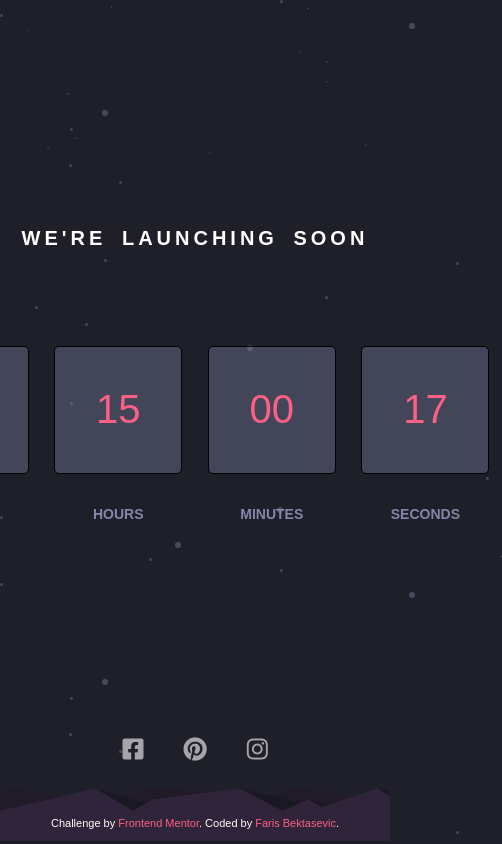
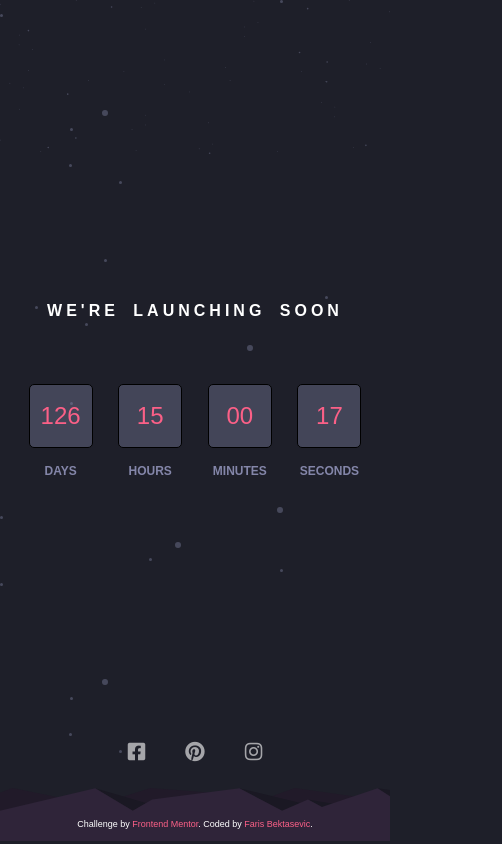
Before and after one commit to FarisBektasevic/countdown-timer, a plain HTML site: page index.html in a window 390 px wide. Shown: the whole page, 502 px wide, since content can reach past the window. Drawn offline with Linux system fonts and the light colour scheme.

Commit message:
litle js change and responsive design

```diff
--- a/index.html
+++ b/index.html
@@ -9,7 +9,7 @@
   <script src="script.js" defer></script>
   <title>Frontend Mentor | Launch countdown timer</title>
 </head>
-<body>
+<body onload="">
   <div class="container">
     <div class="stars">
       <img src="images/bg-stars.svg" alt="" srcset="">
--- a/script.js
+++ b/script.js
@@ -37,4 +37,5 @@ const counting = () => {
     }
 }
 
+counting()
 setInterval(counting, 1000)
--- a/style.css
+++ b/style.css
@@ -119,7 +119,8 @@ h1 {
 }
 
 .attribution {
-    font-size: 11px; text-align: center;
+    font-size: 11px;
+    text-align: center;
     position: absolute;
     bottom: 15px;
     color: var(--white);
@@ -129,3 +130,56 @@ h1 {
     text-decoration: none;
     color: var(--soft-red);
 }
+
+@media screen and (max-width: 600px) {
+
+    h1 {
+        font-size: 18px;
+    }
+
+    .countdown {
+        margin: 5rem 0;
+    }
+
+    .countdown-box div {
+        width: 5.5rem;
+        height: 5.5rem;
+        margin-bottom: 1.5rem;
+    }
+
+    .countdown-box div p {
+        font-size: 2rem;
+    }
+}
+
+@media screen and (max-width: 480px) {
+    .countdown-box div {
+        width: 4rem;
+        height: 4rem;
+        margin-bottom: 1rem;
+    }
+
+    .countdown-box div p {
+        font-size: 1.5rem;
+    }
+
+    h1 {
+        font-size: 16px;
+    }
+
+    .countdown {
+        margin: 4rem 0;
+    }
+
+    .countdown-box h3 {
+        font-size: 12px;
+    }
+
+    .socials ul li {
+        font-size: 20px;
+    }
+
+    .attribution {
+        font-size: 9px;
+    }
+}
```
